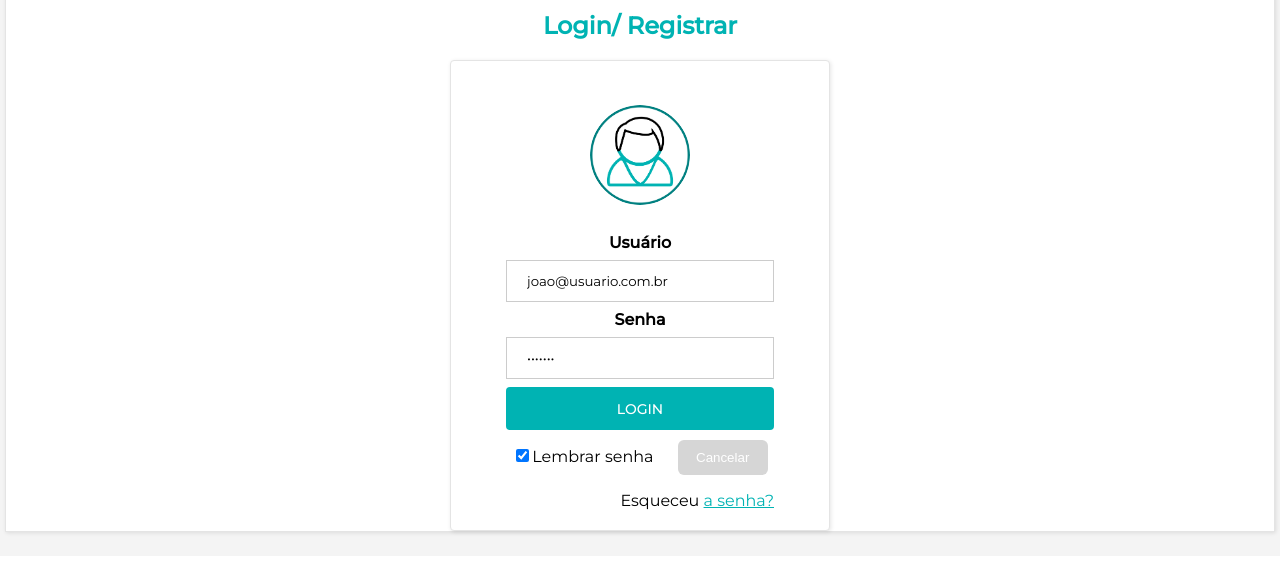
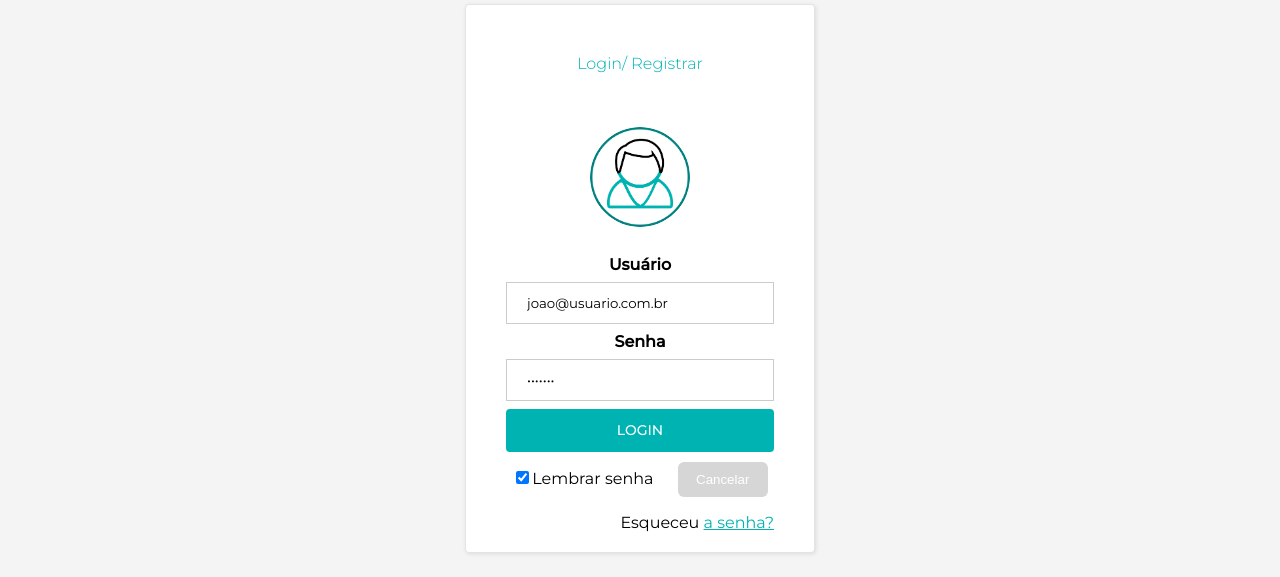
Before and after one commit to gianfava/doctorlink-2, a plain HTML site: page login.html in a window 1280 px wide. Shown: the part 72-649 px from the top of the page. Drawn offline with Linux system fonts and the light colour scheme.

Commit message:
Update login.html

```diff
--- a/login.html
+++ b/login.html
@@ -47,24 +47,25 @@
       </ul>
     </header>
 
-<br><br><br>
+<br><br><br><br>
+
+      <!–-loginnns -–>
 
 
 
-      <!–-loginnns -–>
 
-      <div class="linha">
-        <div class="slider">
 
-          <h2> Login/ Registrar</h2>
-
-          <div class="conterizadora">
 
             <div class="conterizador container">
 
+
                 <form action="/login.html" method="post">
+                        <div class="caixinha-login">
+                          <h2 style="text-align:center ; font-size: 16px; font-weight: 300;"> Login/ Registrar</h2>
+                        </div>
+
                         <div class="login-usuario imgcontainer">
-                    <img src="/img/user.png" alt="Avatar" class="login-usuario avatar">
+                          <img src="img/user.png" alt="Avatar" class="login-usuario avatar">
                         </div>
 
                         <div class="caixinha-login">
@@ -82,19 +83,16 @@
                             <span class=" login-usuario psw">Esqueceu <a href="#">a senha?</a></span>
 
                         </div>
-              </div>
-            </div>
-
 
                 </form>
 
+
             </div>
+            <br><br>
 
 
 
-        </div>
-      </div>
-    </main>
+
 
 
 
@@ -106,9 +104,6 @@
     </a>
 
 
-
-
-<br>
 
 <!–---------RODAPE ------------–>
 
```
Lines whose indentation alone changed are shown as unchanged.
